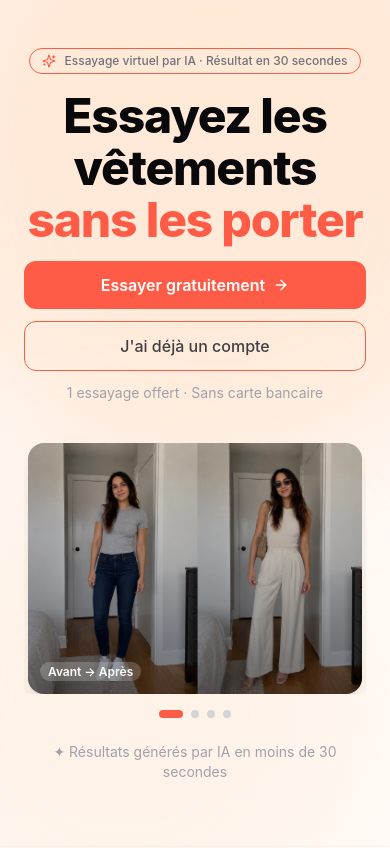
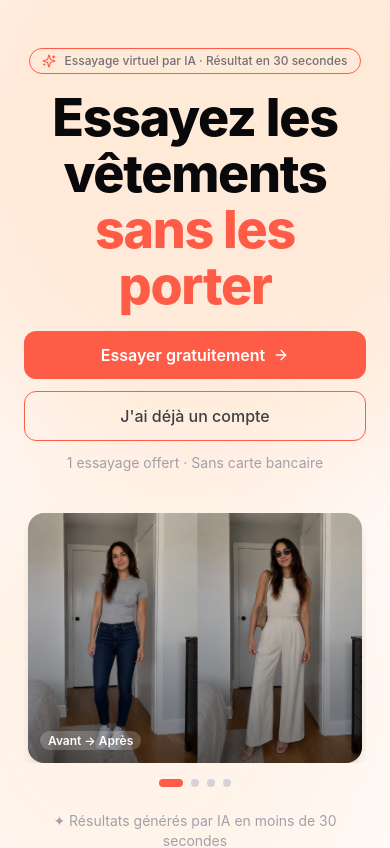
Before and after one commit to julesh66250/tryfit-ai, a Next.js app: page / in a window 390 px wide. Shown: the top 848 px of the page. Built offline with nearby package versions, Linux system fonts and the light colour scheme.

Commit message:
fix: titre hero légèrement agrandi (3.25rem)

```diff
--- a/app/page.tsx
+++ b/app/page.tsx
@@ -251,7 +251,7 @@ export default function LandingPage() {
           </div>
 
           {/* Titre */}
-          <h1 className="text-5xl md:text-7xl font-extrabold mb-3 md:mb-6 leading-[1.08] tracking-tight text-zinc-950">
+          <h1 className="text-[3.25rem] md:text-7xl font-extrabold mb-3 md:mb-6 leading-[1.08] tracking-tight text-zinc-950">
             Essayez les vêtements<br />
             <span className="text-brand-500">sans les porter</span>
           </h1>
```
